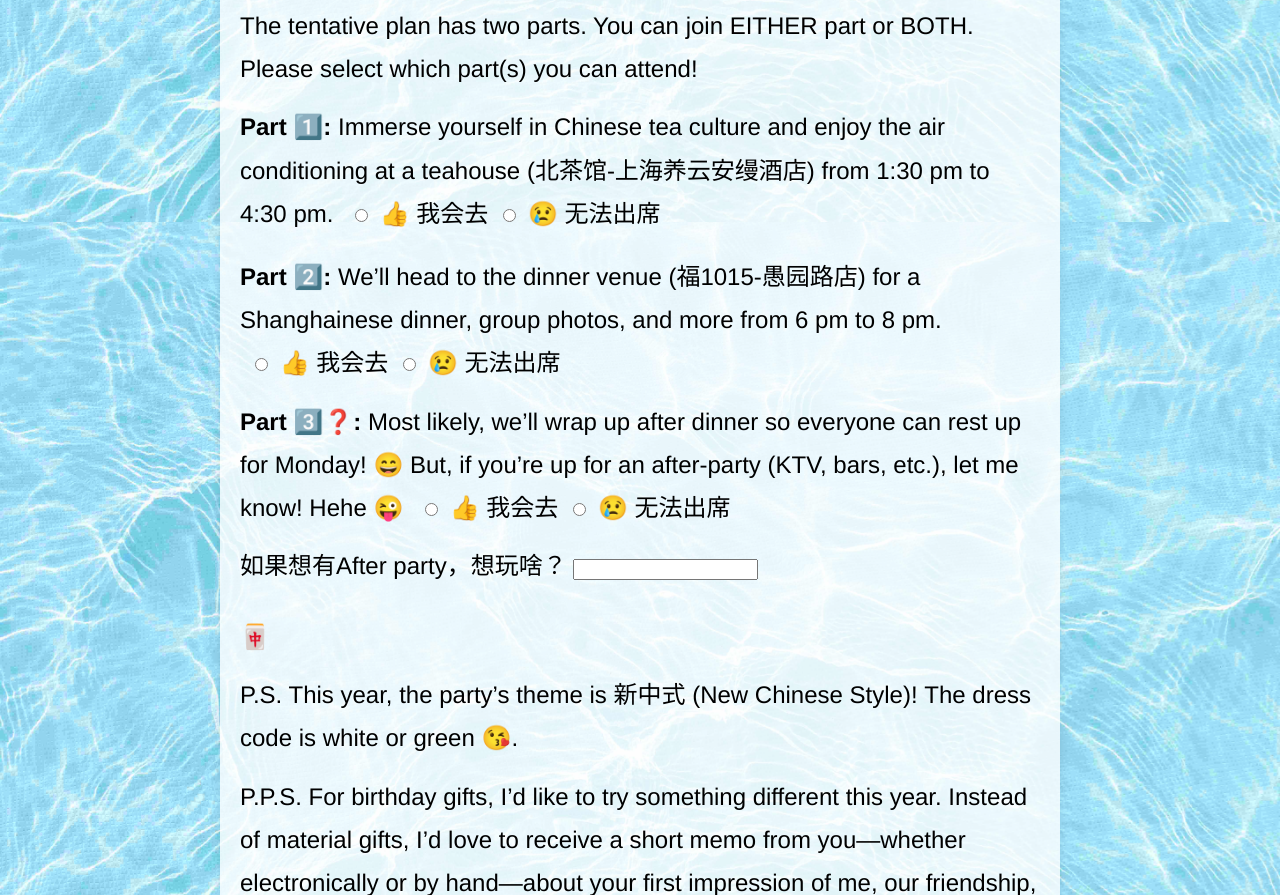
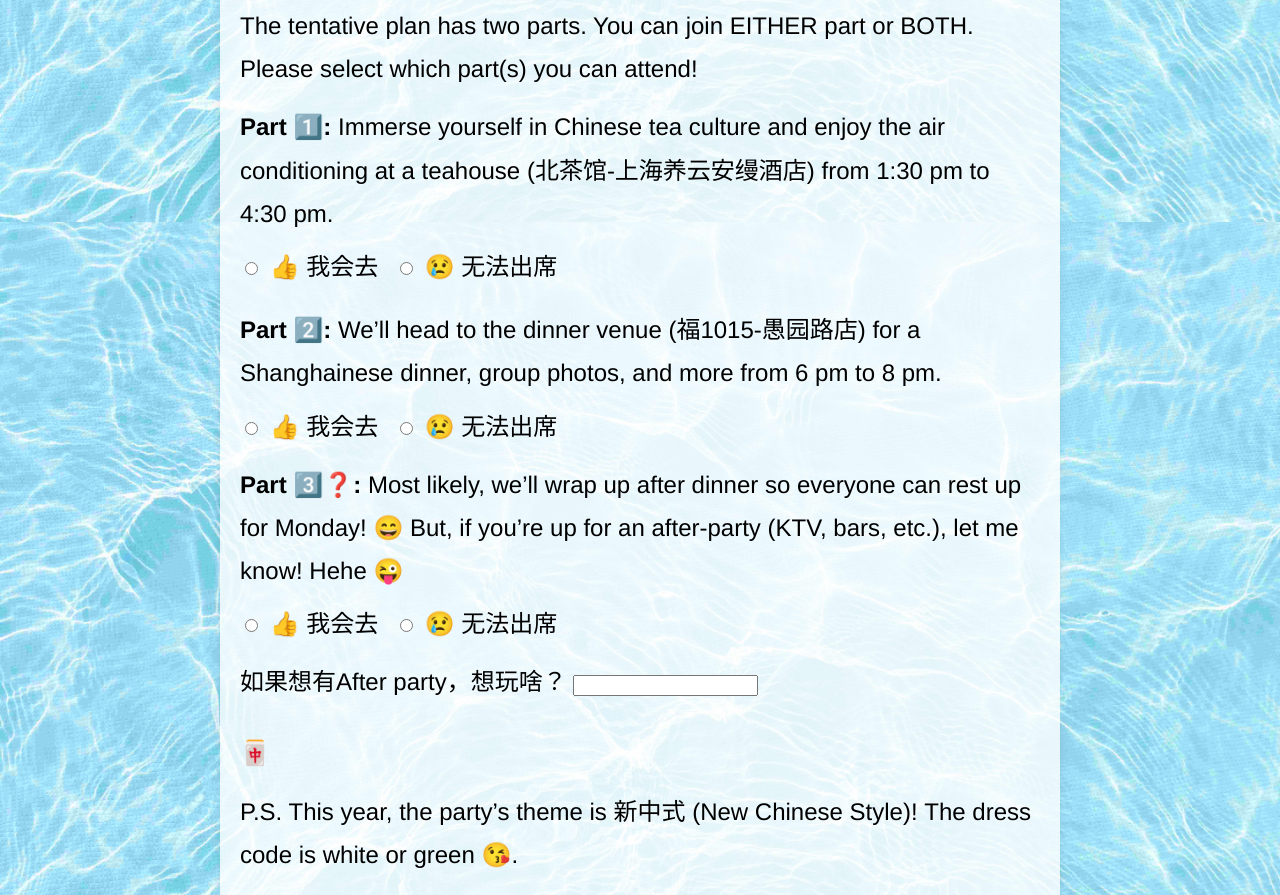
Before and after one commit to chiayen0119/bday-RSVP, a Flask app: page / in a window 1280 px wide. Shown: the part 1378-2273 px from the top of the page. Run offline with Flask 3, Linux system fonts and the light colour scheme.

Commit message:
Update home.css

```diff
--- a/static/home.css
+++ b/static/home.css
@@ -52,10 +52,15 @@ body {
     margin-bottom: 20px;
 }
 
+/*.radio-group-inline {*/
+/*    display: inline-flex;*/
+/*    align-items: center;*/
+/*    margin-left: 10px;*/
+/*}*/
+
 .radio-group-inline {
-    display: inline-flex;
-    align-items: center;
-    margin-left: 10px;
+    display: block; /* 改为块级元素，使其占据一整行 */
+    margin-top: 10px; /* 添加一个顶部的空隙，确保它与上面的文字保持一定距离 */
 }
 
 .radio-group-inline label {
```
